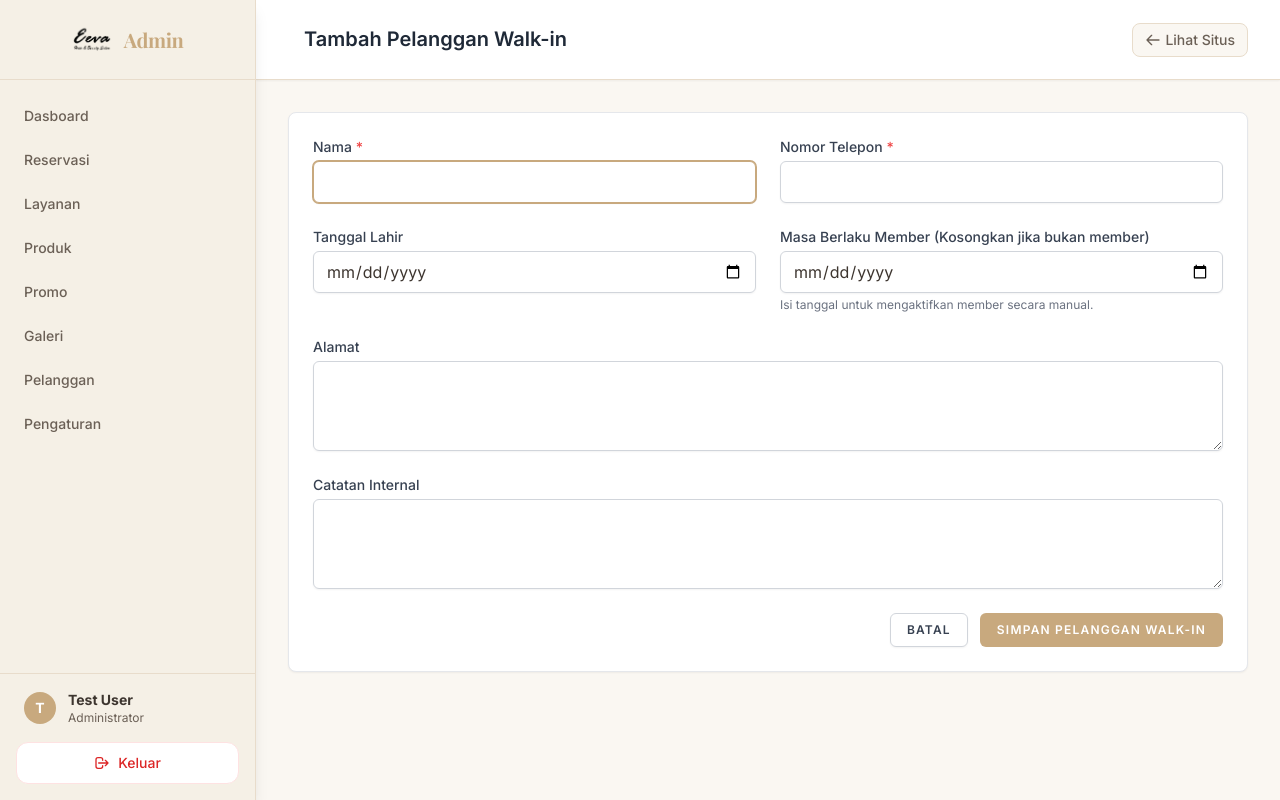
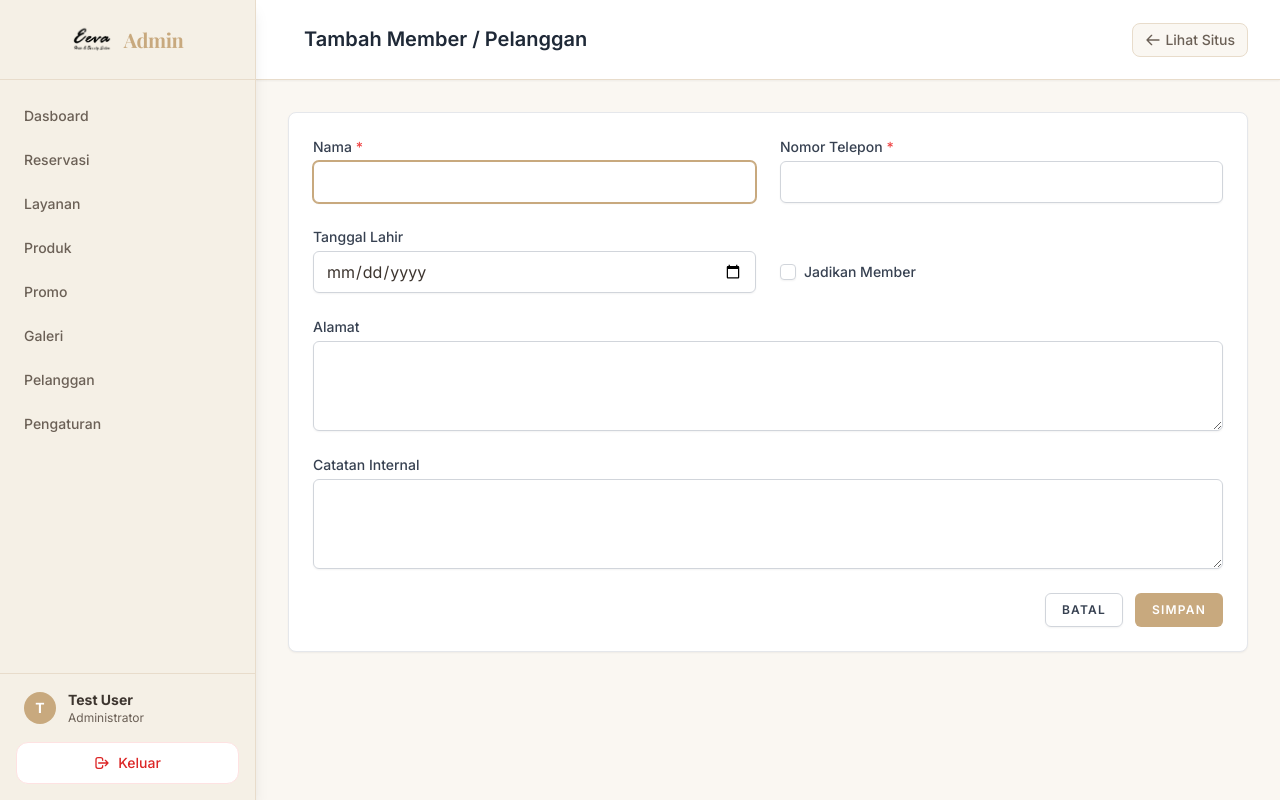
Before and after one commit to Rian-Agusti/salon-kp, a Laravel app: template resources/views/admin/customers/create.blade.php in a window 1280 px wide. Run offline with Laravel 12, Linux system fonts and the light colour scheme; the template is opened without the code that fills it, so the values that code supplies are empty; a user stored in the database is signed in; data comes from the database, SQL or seed files in the repository; style sheets or scripts are compiled from the project's sources.

Commit message:
feat: update walk-in customer creation to include membership option
- Changed "Tambah Pelanggan Walk-in" to "Tambah Member / Pelanggan" in customer create page
- Replaced manual `member_until` date input with a simple `is_member` checkbox
- Updated `CustomerController@store` to set `member_until` to `now()->addYear()` if the checkbox is checked
- Restored the "Tambah Pelanggan" button in the customer index view
- Updated tests to run successfully against the new logic

Co-authored-by: Rian-Agusti <199545412+Rian-Agusti@users.noreply.github.com>

```diff
--- a/app/Http/Controllers/Admin/CustomerController.php
+++ b/app/Http/Controllers/Admin/CustomerController.php
@@ -53,10 +53,12 @@ class CustomerController extends Controller
             'address' => ['nullable', 'string'],
             'notes' => ['nullable', 'string'],
             'birth_date' => ['nullable', 'date'],
-            'member_until' => ['nullable', 'date'],
+            'is_member' => ['nullable', 'boolean'],
         ]);
 
         $email = $validated['email'] ?? 'walkin_' . Str::random(8) . '@example.com';
+
+        $memberUntil = !empty($validated['is_member']) ? now()->addYear() : null;
 
         $customer = User::create([
             'name' => $validated['name'],
@@ -67,7 +69,7 @@ class CustomerController extends Controller
             'address' => $validated['address'] ?? null,
             'notes' => $validated['notes'] ?? null,
             'birth_date' => $validated['birth_date'] ?? null,
-            'member_until' => $validated['member_until'] ?? null,
+            'member_until' => $memberUntil,
             'is_active' => true,
         ]);
 
--- a/resources/views/admin/customers/create.blade.php
+++ b/resources/views/admin/customers/create.blade.php
@@ -1,7 +1,7 @@
 @extends('layouts.admin')
 
 @section('header')
-    <h2 class="font-semibold text-xl text-gray-800 leading-tight">Tambah Pelanggan Walk-in</h2>
+    <h2 class="font-semibold text-xl text-gray-800 leading-tight">Tambah Member / Pelanggan</h2>
 @endsection
 
 @section('content')
@@ -38,14 +38,12 @@
                     @enderror
                 </div>
 
-                <!-- Member Until -->
-                <div>
-                    <label for="member_until" class="block font-medium text-sm text-gray-700">Masa Berlaku Member (Kosongkan jika bukan member)</label>
-                    <input id="member_until" class="block mt-1 w-full border-gray-300 focus:border-salon-gold focus:ring-salon-gold rounded-md shadow-sm" type="date" name="member_until" value="{{ old('member_until') }}" />
-                    <p class="mt-1 text-xs text-gray-500">Isi tanggal untuk mengaktifkan member secara manual.</p>
-                    @error('member_until')
-                        <p class="text-sm text-red-600 mt-2">{{ $message }}</p>
-                    @enderror
+                <!-- Is Member Checkbox -->
+                <div class="flex items-center mt-6">
+                    <input id="is_member" type="checkbox" name="is_member" value="1" class="rounded border-gray-300 text-salon-gold shadow-sm focus:ring-salon-gold" {{ old('is_member') ? 'checked' : '' }}>
+                    <label for="is_member" class="ml-2 block font-medium text-sm text-gray-700">
+                        Jadikan Member
+                    </label>
                 </div>
 
                 <!-- Address -->
@@ -72,7 +70,7 @@
                     Batal
                 </a>
                 <button type="submit" class="inline-flex items-center px-4 py-2 bg-salon-gold border border-transparent rounded-md font-semibold text-xs text-white uppercase tracking-widest hover:bg-yellow-600 focus:bg-yellow-600 active:bg-yellow-700 focus:outline-none focus:ring-2 focus:ring-yellow-500 focus:ring-offset-2 transition ease-in-out duration-150">
-                    Simpan Pelanggan Walk-in
+                    Simpan
                 </button>
             </div>
         </form>
--- a/resources/views/admin/customers/index.blade.php
+++ b/resources/views/admin/customers/index.blade.php
@@ -25,10 +25,10 @@
             </button>
         </form>
     </div>
-        {{-- <a href="{{ route('admin.customers.create') }}"
+        <a href="{{ route('admin.customers.create') }}"
             class="inline-flex items-center px-4 py-2 mb-3 bg-salon-gold border border-transparent rounded-md font-semibold text-xs text-white uppercase tracking-widest hover:bg-yellow-600 focus:bg-yellow-600 active:bg-yellow-700 focus:outline-none focus:ring-2 focus:ring-yellow-500 focus:ring-offset-2 transition ease-in-out duration-150">
-            Tambah Walk-in
-        </a> --}}
+            Tambah Pelanggan
+        </a>
         <div class="bg-white rounded-lg shadow-sm overflow-hidden border border-gray-200">
             <div class="overflow-x-auto">
                 <table class="min-w-full divide-y divide-gray-200">
```
